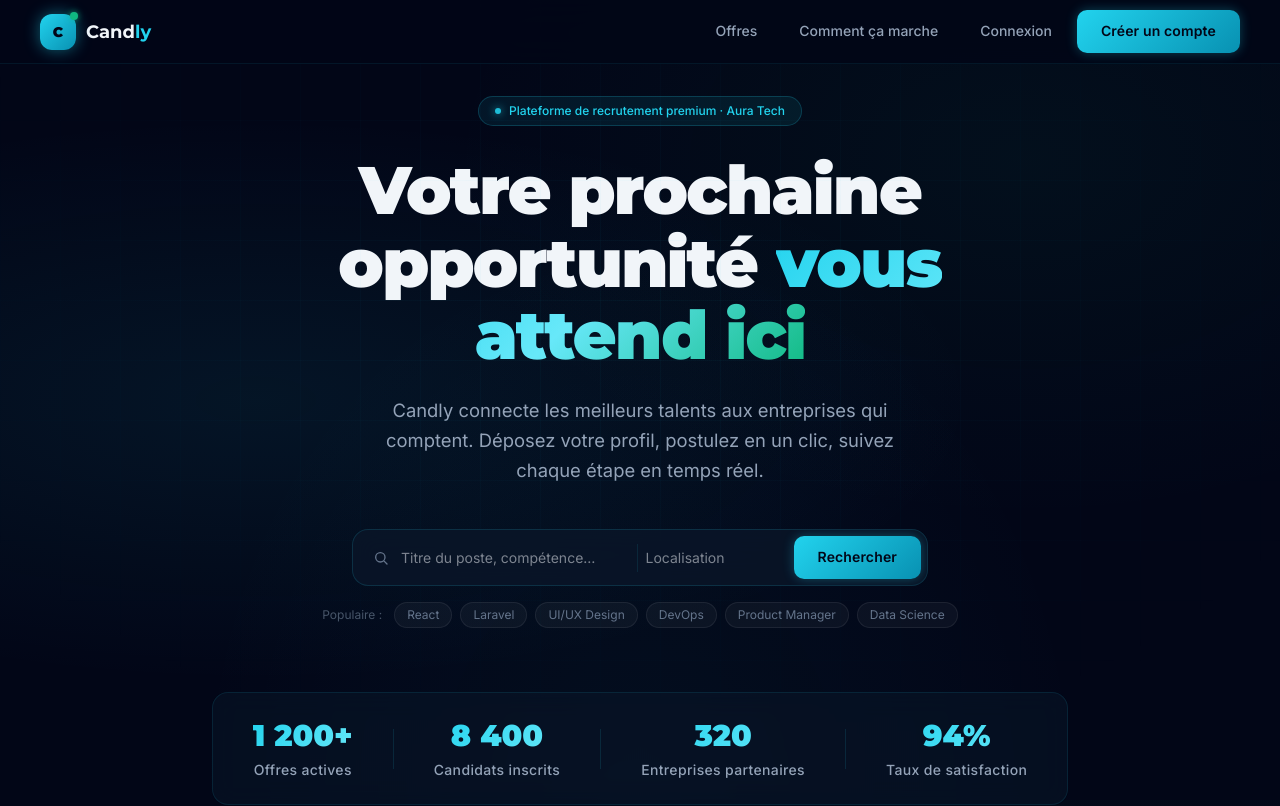
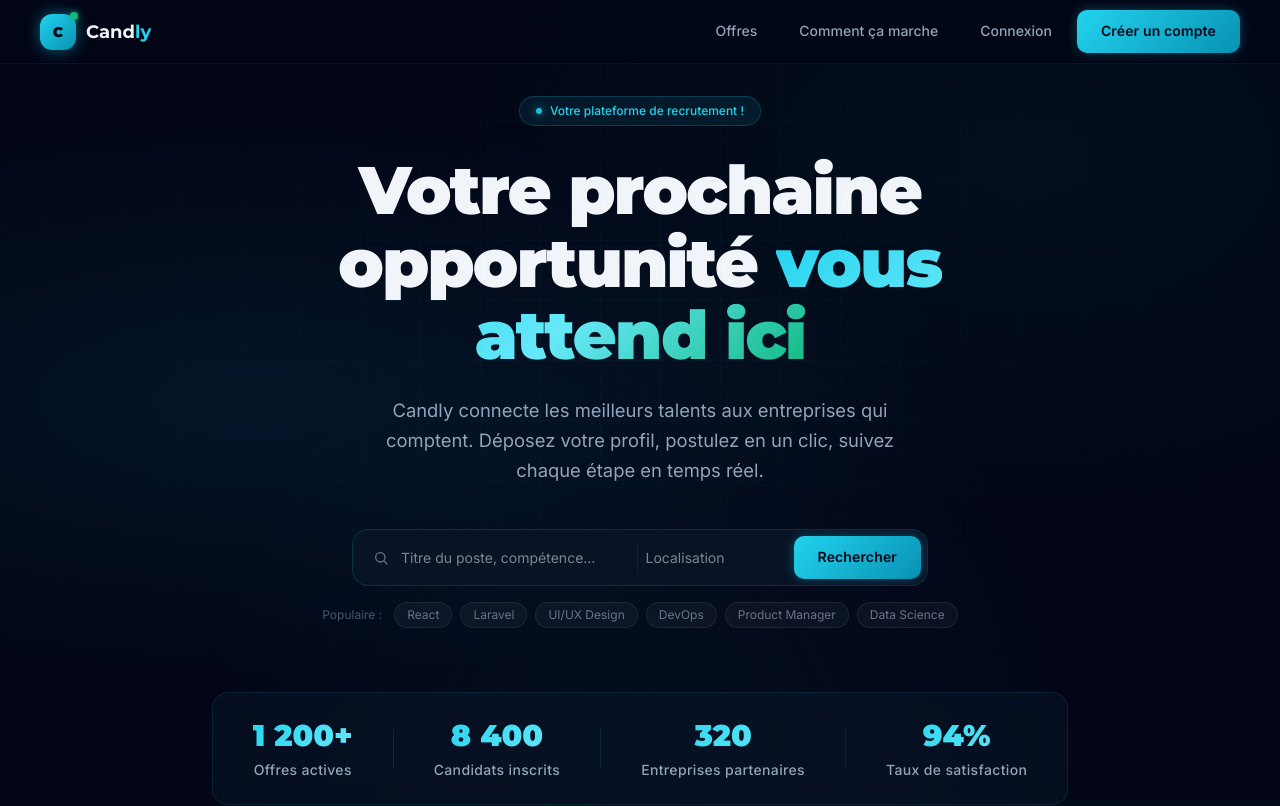
Before and after one commit to fhermas22/candly, a React (Vite) app in the folder candly-frontend/: page / in a window 1280 px wide. Shown: the top 806 px of the page. Built offline with nearby package versions, Linux system fonts and the light colour scheme; no server answers.

Commit message:
fix(landing): update hero section text for improved clarity and branding

```diff
--- a/candly-frontend/src/pages/Landing/index.jsx
+++ b/candly-frontend/src/pages/Landing/index.jsx
@@ -357,7 +357,7 @@ function HeroSection() {
           style={{ background: "#22D3EE", boxShadow: "0 0 8px rgba(34,211,238,0.9)" }}
         />
         <span className="text-xs font-medium" style={{ color: "#22D3EE" }}>
-          Plateforme de recrutement premium · Aura Tech
+          Votre plateforme de recrutement !
         </span>
       </motion.div>
 
```
